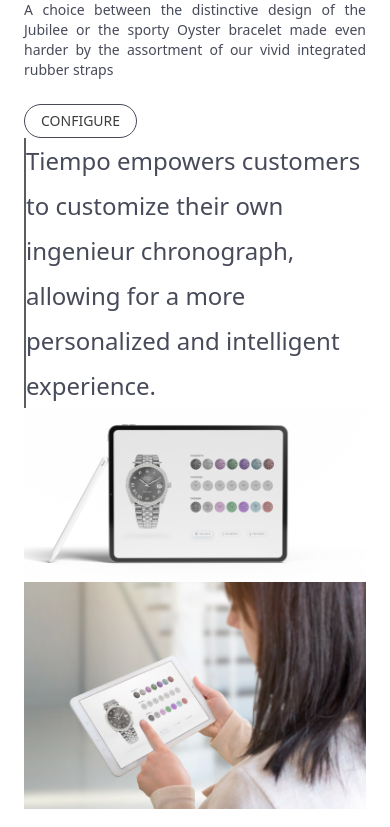
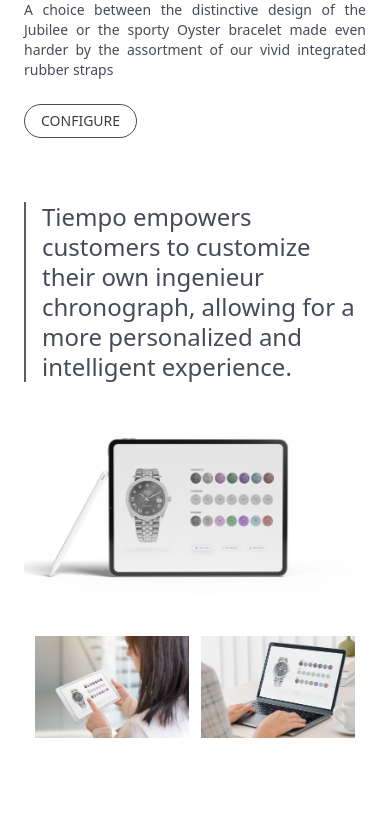
Before and after one commit to mamun-prodhan/timepo, a React (Vite) app: page / in a window 390 px wide. Shown: the part 1520-2347 px from the top of the page. After the commit the page ends 2298 px from the top, so only its background shows below. Built offline with nearby package versions, Linux system fonts and the light colour scheme.

Commit message:
fully mobile and tablet responsive completed

```diff
--- a/src/TheDials/TheDials.jsx
+++ b/src/TheDials/TheDials.jsx
@@ -104,16 +104,16 @@
       </div>
       {/* the straps end */}
       {/* tiempo*/}
-      <div className="md:mt-24 lg:mt-52 mb-10 md:mb-16 lg:mb-24">
-        <div className="md:px-10 lg:px-20 md:mb-16 lg:mb-20 ">
-          <p className="md:pl-8 lg:pl-12 border-l-2 border-[#5D5D5D] text-2xl md:text-3xl lg:text-4xl leading-[45px] font-medium text-[#474A59]">
+      <div className="mt-16 md:mt-24 lg:mt-52 mb-10 md:mb-16 lg:mb-24">
+        <div className="px-0 md:px-10 lg:px-20 mb-10 md:mb-16 lg:mb-20 ">
+          <p className="pl-4 md:pl-8 lg:pl-12 border-l-2 border-[#5D5D5D] text-2xl md:text-3xl lg:text-4xl leading-[30px] md:leading-[45px] font-medium text-[#474A59]">
             Tiempo empowers customers to customize their own ingenieur
             chronograph, allowing for a more personalized and intelligent
             experience.
           </p>
         </div>
         <img src={tab} alt="" />
-        <div className="md:mt-10 flex flex-col md:flex-row gap-5 items-center justify-center mx-auto md:w-[40%] lg:w-[100%]">
+        <div className="mt-10 md:mt-10 flex flex-row gap-3 md:gap-5 items-center justify-center mx-auto w-[45%]  md:w-[40%] lg:w-[100%]">
           <img className="" src={tablet} alt="" />
           <img className="" src={laptop} alt="" />
         </div>
```
Also changed, not shown: .eslintrc.cjs.
